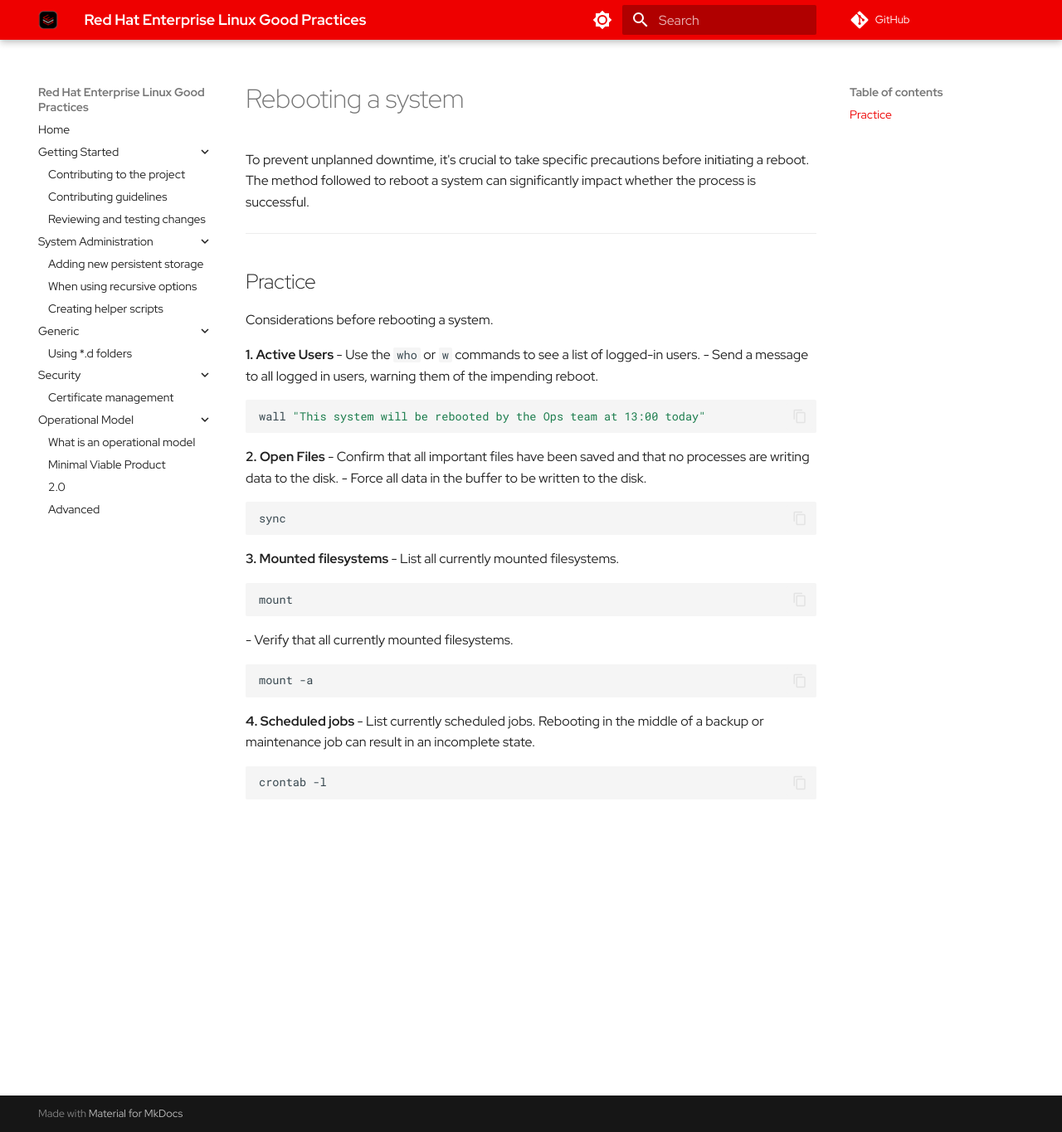
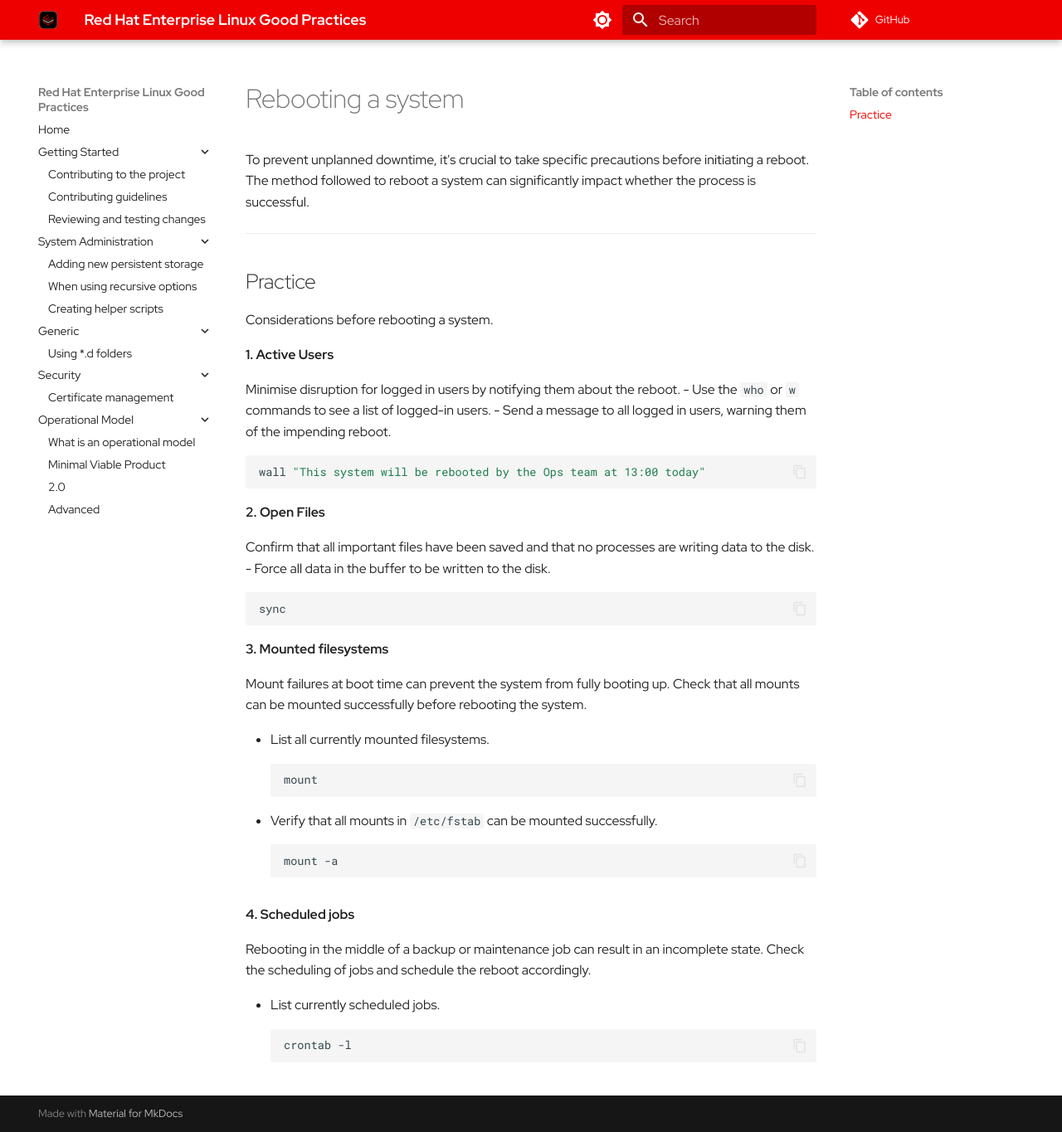
Before and after one commit to redhat-cop/rhel-good-practices, an MkDocs documentation site: the page built from docs/system-administration/rebooting_practices.md, in a window 1280 px wide and 1365 px high. Shown: the whole window at 83% size. Built offline with MkDocs 1.6.1 and Material for MkDocs 9.7.7, drawn with Linux system fonts in a browser that asks for light colours; comment, search, counter and statistics services are not loaded.

Commit message:
Update rebooting_practices.md
Updated sub-sections to include descriptions.

````diff
--- a/docs/system-administration/rebooting_practices.md
+++ b/docs/system-administration/rebooting_practices.md
@@ -2,7 +2,6 @@
 
 To prevent unplanned downtime, it's crucial to take specific precautions before initiating a reboot.
 The method followed to reboot a system can significantly impact whether the process is successful.
-
 
 ---
 
@@ -11,31 +10,45 @@
 Considerations before rebooting a system.
 
 **1. Active Users**
+
+Minimise disruption for logged in users by notifying them about the reboot.
 - Use the `who` or `w` commands to see a list of logged-in users.
 - Send a message to all logged in users, warning them of the impending reboot.
      ```bash
      wall "This system will be rebooted by the Ops team at 13:00 today"
      ```
 
+
 **2. Open Files**
-- Confirm that all important files have been saved and that no processes are writing data to the disk.
+
+Confirm that all important files have been saved and that no processes are writing data to the disk.
 - Force all data in the buffer to be written to the disk.
      ```bash
      sync
      ```
 
+
 **3. Mounted filesystems**
+
+Mount failures at boot time can prevent the system from fully booting up.
+Check that all mounts can be mounted successfully before rebooting the system.
+
 - List all currently mounted filesystems.
      ```bash
      mount
      ```
-- Verify that all currently mounted filesystems.
+- Verify that all mounts in `/etc/fstab` can be mounted successfully.
      ```bash
      mount -a
      ```
 
-  **4. Scheduled jobs**
-- List currently scheduled jobs. Rebooting in the middle of a backup or maintenance job can result in an incomplete state.
+
+**4. Scheduled jobs**
+
+Rebooting in the middle of a backup or maintenance job can result in an incomplete state.
+Check the scheduling of jobs and schedule the reboot accordingly.
+
+- List currently scheduled jobs.
      ```bash
      crontab -l
      ```
````
